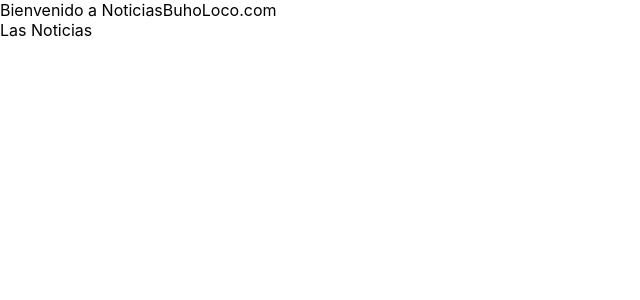
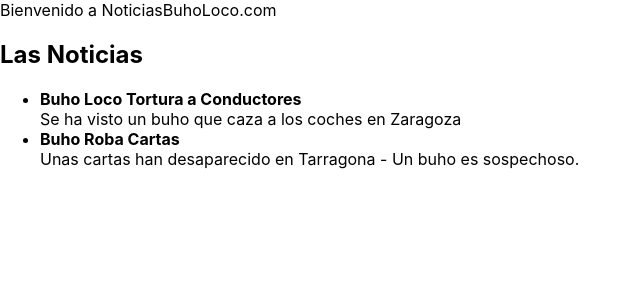
Before and after one commit to timcowlishaw/react-redux-tutorial, a React (Create React App) app in the folder client/: page / in a window 1280 px wide. Shown: the top 300 px of the page, without its empty margins (0-640 px from the left). Built offline with nearby package versions, Linux system fonts and the light colour scheme.

Commit message:
news item listings

```diff
--- a/client/package.json
+++ b/client/package.json
@@ -3,6 +3,7 @@
   "version": "0.1.0",
   "private": true,
   "dependencies": {
+    "prop-types": "^15.7.2",
     "react": "^16.9.0",
     "react-dom": "^16.9.0",
     "react-scripts": "3.1.1"
--- a/client/src/components/containers/News.js
+++ b/client/src/components/containers/News.js
@@ -1,8 +1,17 @@
 import React, {Component} from 'react';
+import NewsItemListing from '../presentation/NewsItemListing';
 
 class News extends Component {
     render() {
-        return ( <div> Las Noticias </div> );
+        return (
+            <div>
+                <h2> Las Noticias </h2>
+                <ul>
+                <li><NewsItemListing id="1" title="Buho Loco Tortura a Conductores" teaser="Se ha visto un buho que caza a los coches en Zaragoza" /></li>
+                <li><NewsItemListing id="1" title="Buho Roba Cartas" teaser="Unas cartas han desaparecido en Tarragona -  Un buho es sospechoso." /></li>
+                </ul>
+            </div>
+        );
     }
 }
 
--- /dev/null
+++ b/client/src/components/presentation/NewsItemListing.js
@@ -0,0 +1,21 @@
+import React, {Component} from 'react';
+import PropTypes from 'prop-types';
+
+class NewsItemListing extends Component {
+    render() {
+        return (
+                <div>
+                    <div><b>{this.props.title}</b></div>
+                    <div>{this.props.teaser}</div>
+                </div>
+        );
+    }
+}
+
+NewsItemListing.propTypes = {
+    id: PropTypes.string.isRequired,
+    title: PropTypes.string.isRequired,
+    teaser: PropTypes.string.isRequired
+};
+
+export default NewsItemListing;
```
Also changed, not shown: 1 other file (tests, documents, lock files or other folders).
